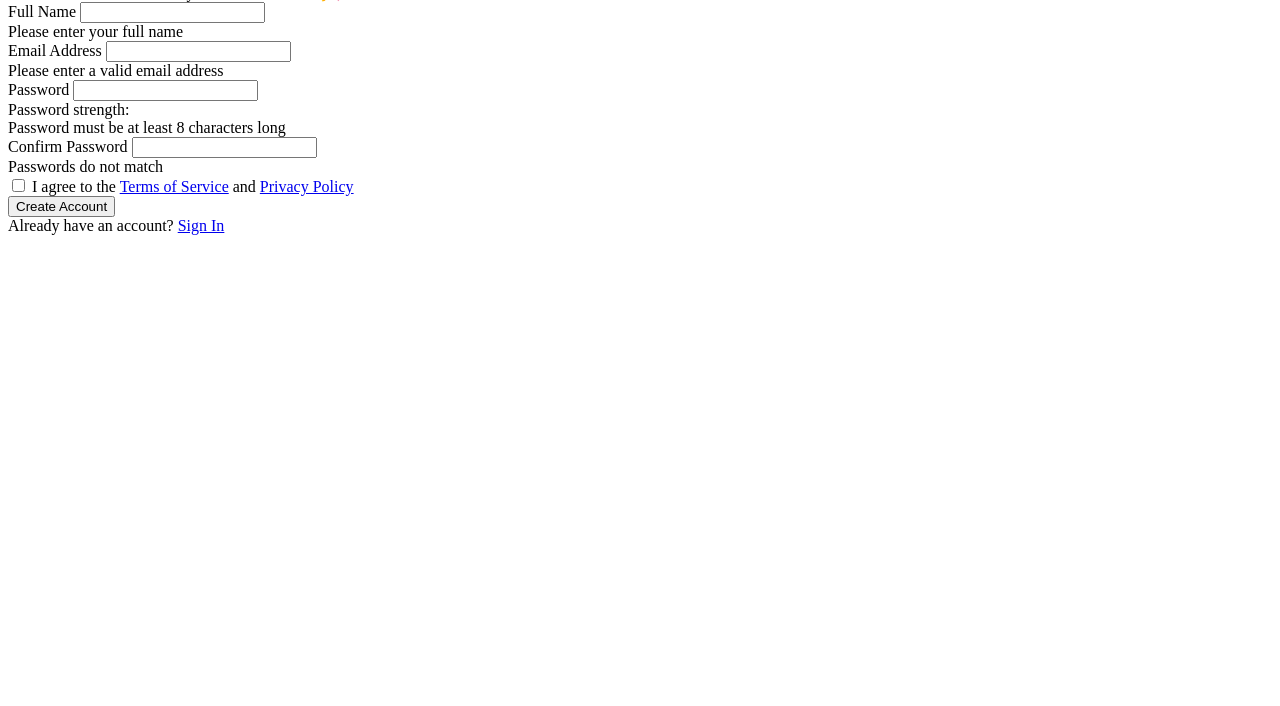
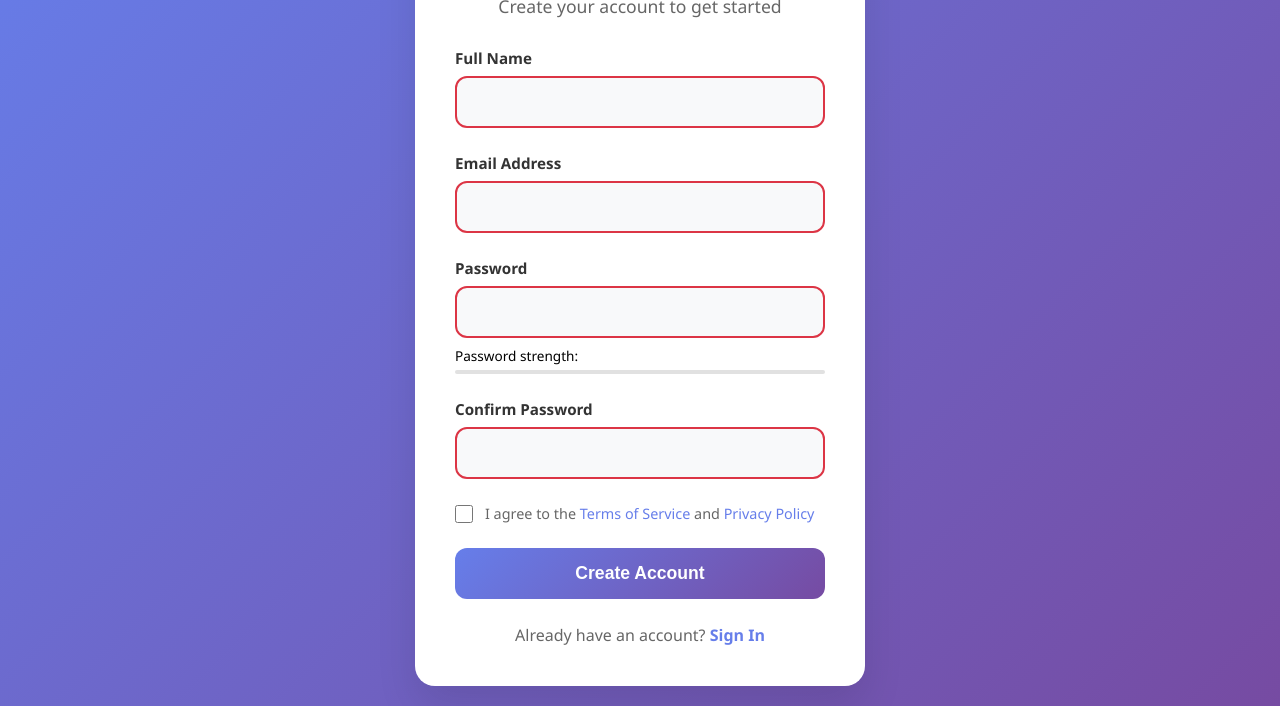
Before and after one commit to ndayiringiye/signup_authe, a plain HTML site: page index.html in a window 1280 px wide. Shown: the part 131-837 px from the top of the page. Before the commit the page ends 800 px from the top, so only its background shows below. Drawn offline with Linux system fonts and the light colour scheme.

Commit message:
feat:/ authentication design provided successfully

```diff
--- a/index.html
+++ b/index.html
@@ -4,6 +4,7 @@
     <meta charset="UTF-8">
     <meta name="viewport" content="width=device-width, initial-scale=1.0">
     <title>Sign Up</title>
+    <link rel="stylesheet" href="./style.css">
 </head>
 <body>
     <div class="signup-container">
--- a/style.css
+++ b/style.css
@@ -0,0 +1,214 @@
+        * {
+            margin: 0;
+            padding: 0;
+            box-sizing: border-box;
+        }
+
+        body {
+            font-family: 'Segoe UI', Tahoma, Geneva, Verdana, sans-serif;
+            background: linear-gradient(135deg, #667eea 0%, #764ba2 100%);
+            min-height: 100vh;
+            display: flex;
+            justify-content: center;
+            align-items: center;
+            padding: 20px;
+        }
+
+        .signup-container {
+            background: white;
+            padding: 40px;
+            border-radius: 20px;
+            box-shadow: 0 20px 40px rgba(0, 0, 0, 0.1);
+            width: 100%;
+            max-width: 450px;
+            transform: translateY(0);
+            transition: transform 0.3s ease;
+        }
+
+        .signup-container:hover {
+            transform: translateY(-5px);
+        }
+
+        .signup-header {
+            text-align: center;
+            margin-bottom: 30px;
+        }
+
+        .signup-header h1 {
+            color: #333;
+            font-size: 2.5rem;
+            margin-bottom: 10px;
+            background: linear-gradient(135deg, #667eea, #764ba2);
+            -webkit-background-clip: text;
+            -webkit-text-fill-color: transparent;
+            background-clip: text;
+        }
+
+        .signup-header p {
+            color: #666;
+            font-size: 1.1rem;
+        }
+
+        .form-group {
+            margin-bottom: 25px;
+            position: relative;
+        }
+
+        .form-group label {
+            display: block;
+            margin-bottom: 8px;
+            color: #333;
+            font-weight: 600;
+            font-size: 0.95rem;
+        }
+
+        .form-group input {
+            width: 100%;
+            padding: 15px 20px;
+            border: 2px solid #e1e1e1;
+            border-radius: 12px;
+            font-size: 1rem;
+            transition: all 0.3s ease;
+            background: #f8f9fa;
+        }
+
+        .form-group input:focus {
+            outline: none;
+            border-color: #667eea;
+            background: white;
+            box-shadow: 0 0 0 3px rgba(102, 126, 234, 0.1);
+        }
+
+        .form-group input:valid {
+            border-color: #28a745;
+        }
+
+        .form-group input:invalid:not(:placeholder-shown) {
+            border-color: #dc3545;
+        }
+
+        .error-message {
+            color: #dc3545;
+            font-size: 0.85rem;
+            margin-top: 5px;
+            display: none;
+        }
+
+        .password-strength {
+            margin-top: 8px;
+            font-size: 0.85rem;
+        }
+
+        .strength-bar {
+            height: 4px;
+            background: #e1e1e1;
+            border-radius: 2px;
+            margin-top: 5px;
+            overflow: hidden;
+        }
+
+        .strength-fill {
+            height: 100%;
+            width: 0%;
+            transition: all 0.3s ease;
+            border-radius: 2px;
+        }
+
+        .strength-weak { background: #dc3545; }
+        .strength-medium { background: #ffc107; }
+        .strength-strong { background: #28a745; }
+
+        .checkbox-group {
+            display: flex;
+            align-items: center;
+            margin-bottom: 25px;
+        }
+
+        .checkbox-group input[type="checkbox"] {
+            width: 18px;
+            height: 18px;
+            margin-right: 12px;
+            accent-color: #667eea;
+        }
+
+        .checkbox-group label {
+            margin: 0;
+            font-size: 0.9rem;
+            color: #666;
+            cursor: pointer;
+        }
+
+        .checkbox-group a {
+            color: #667eea;
+            text-decoration: none;
+        }
+
+        .checkbox-group a:hover {
+            text-decoration: underline;
+        }
+
+        .signup-btn {
+            width: 100%;
+            padding: 15px;
+            background: linear-gradient(135deg, #667eea, #764ba2);
+            color: white;
+            border: none;
+            border-radius: 12px;
+            font-size: 1.1rem;
+            font-weight: 600;
+            cursor: pointer;
+            transition: all 0.3s ease;
+            position: relative;
+            overflow: hidden;
+        }
+
+        .signup-btn:hover {
+            transform: translateY(-2px);
+            box-shadow: 0 10px 20px rgba(102, 126, 234, 0.3);
+        }
+
+        .signup-btn:active {
+            transform: translateY(0);
+        }
+
+        .signup-btn:disabled {
+            opacity: 0.6;
+            cursor: not-allowed;
+            transform: none;
+        }
+
+        .login-link {
+            text-align: center;
+            margin-top: 25px;
+            color: #666;
+        }
+
+        .login-link a {
+            color: #667eea;
+            text-decoration: none;
+            font-weight: 600;
+        }
+
+        .login-link a:hover {
+            text-decoration: underline;
+        }
+
+        .success-message {
+            background: #d4edda;
+            color: #155724;
+            padding: 15px;
+            border-radius: 12px;
+            margin-bottom: 20px;
+            border: 1px solid #c3e6cb;
+            display: none;
+        }
+
+        @media (max-width: 480px) {
+            .signup-container {
+                padding: 30px 20px;
+            }
+
+            .signup-header h1 {
+                font-size: 2rem;
+            }
+        }
```
